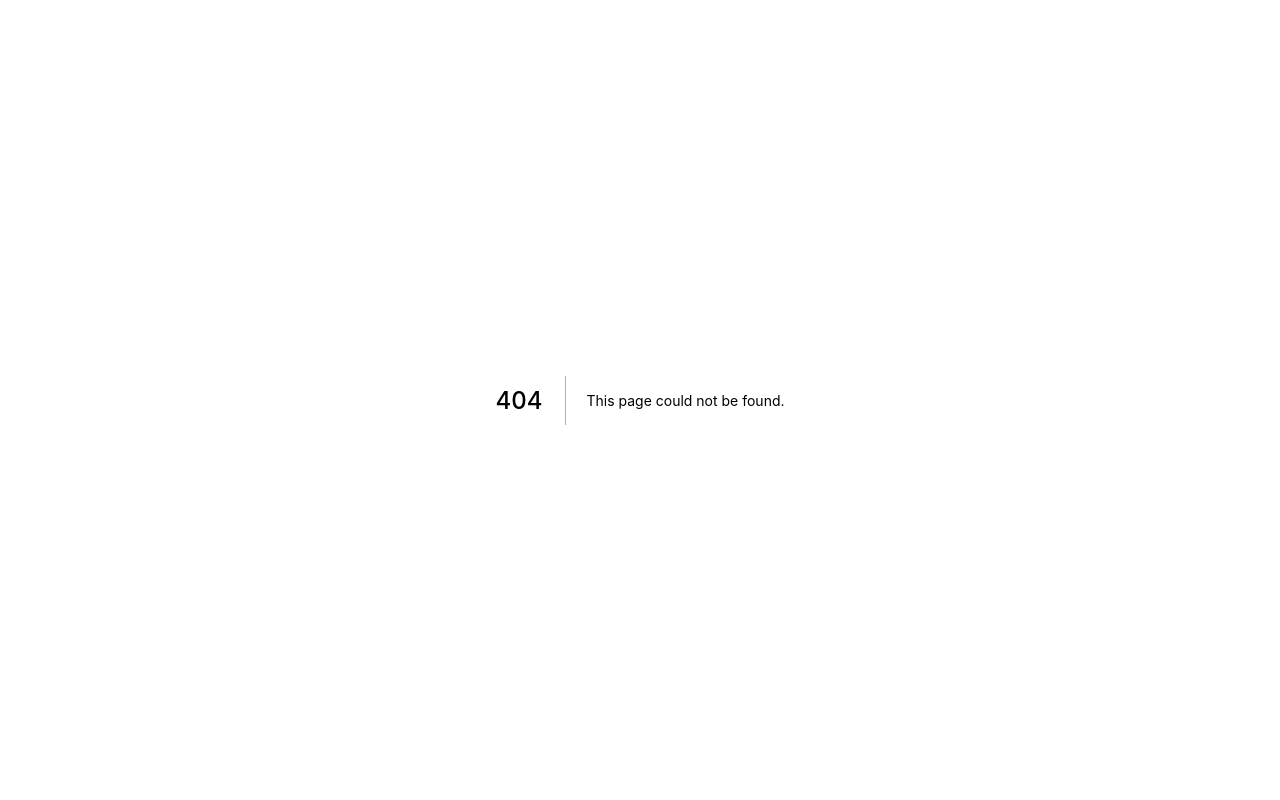
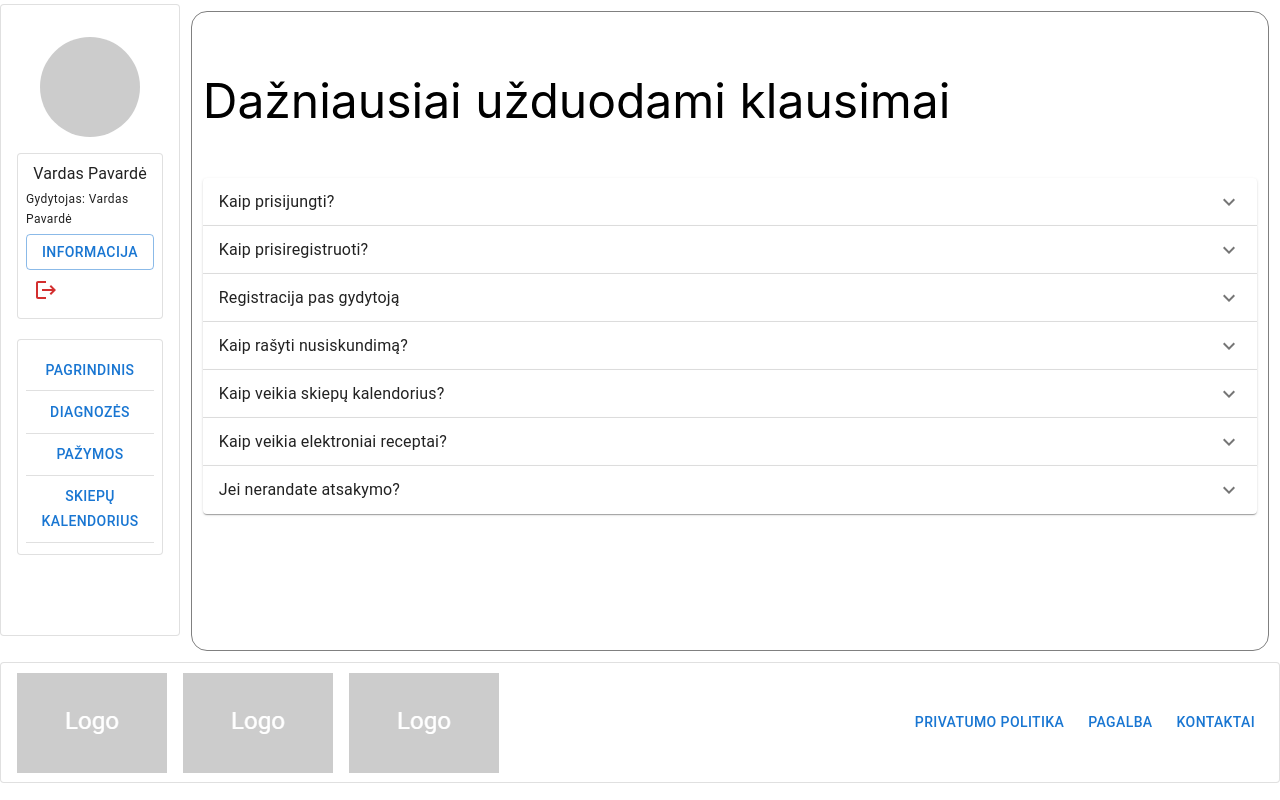
Before and after one commit to Cheezco/Max, a Next.js app: page /help in a window 1280 px wide. Before the commit this address had no page. Built offline with nearby package versions, Linux system fonts and the light colour scheme.

Commit message:
Pagalbos puslapis

```diff
--- /dev/null
+++ b/pages/help.js
@@ -0,0 +1,141 @@
+//Press ctrl + s to save everytime
+import Layout from "../components/layout/main/Layout";
+import { Box, Divider, List } from "@mui/material";
+import styles from "../styles/pages/helpPage/help.module.css";
+import Accordion from '@mui/material/Accordion';
+import AccordionSummary from '@mui/material/AccordionSummary';
+import AccordionDetails from '@mui/material/AccordionDetails';
+import Typography from '@mui/material/Typography';
+import ExpandMoreIcon from '@mui/icons-material/ExpandMore';
+
+export default function Help() {
+  return (
+    <Layout>
+        <div className={styles.padding}>
+            <Box className={styles.container} >
+                <p className={styles.bigText}>Dažniausiai užduodami klausimai</p>
+
+                <Accordion>
+                    <AccordionSummary
+                        expandIcon={<ExpandMoreIcon />}
+                        aria-controls="panel1a-content"
+                        id="panel1a-header">
+                        <Typography>Kaip prisijungti?</Typography>
+                    </AccordionSummary>
+                    <AccordionDetails>
+                        <Typography>
+                            Norėdami prisijungti paspauskite mygtuką prisijungti ir jus busite perkelti
+                             į prisijungimo puslapį. Šiame puslapyje iveskite savo prisijungimo duomenis
+                             kurie yra: prisijungimo vardas ir slaptažodis. Jei neturite paskyros prašome
+                             susikurti sekdami žingsnius kurie yra aprašyti kaip prisiregistruoti.
+                        </Typography>
+                    </AccordionDetails>
+                </Accordion>
+
+                <Accordion>
+                    <AccordionSummary
+                        expandIcon={<ExpandMoreIcon />}
+                        aria-controls="panel1a-content"
+                        id="panel1a-header">
+                        <Typography>Kaip prisiregistruoti?</Typography>
+                    </AccordionSummary>
+                    <AccordionDetails>
+                        <Typography>
+                            Norėdami prisiregistruoti spauskite mygtuka registracija ir jus busite
+                            perkelti į registracijos puslapi kuriame reikės įvesti tokius duomenis:
+                            Prisijungimo vardas, Vardas, Pavardė, Slaptažodis, Ligoninę, Gydytojas,
+                            Elektronins paštas, Asmens kodas.
+                        </Typography>
+                    </AccordionDetails>
+                </Accordion>
+
+                <Accordion>
+                    <AccordionSummary
+                        expandIcon={<ExpandMoreIcon />}
+                        aria-controls="panel1a-content"
+                        id="panel1a-header">
+                        <Typography>Registracija pas gydytoją</Typography>
+                    </AccordionSummary>
+                    <AccordionDetails>
+                        <Typography>
+                            Norėdami registruotis pas gydytoją nueikite į pagrindinį puslapi ten pamatysite
+                            skilti registracija. Paspaude ant jos busite perkelti į puslapi kuriame galėsite
+                            prisiregistruoti pas gydytoją pasirinkę ligoninę, gydytoją ir laika, o kabinėtas
+                            bus paskirstas automatiškai. Atsiminkite, kad jei nerandate norimo gydytojo ligoninėje
+                            pasirinktu laiku tai jis tikriausiai nedirba tuo laiku arba toj ligoninej.
+                        </Typography>
+                    </AccordionDetails>
+                </Accordion>
+
+                <Accordion>
+                    <AccordionSummary
+                        expandIcon={<ExpandMoreIcon />}
+                        aria-controls="panel1a-content"
+                        id="panel1a-header">
+                        <Typography>Kaip rašyti nusiskundimą?</Typography>
+                    </AccordionSummary>
+                    <AccordionDetails>
+                        <Typography>
+                            Nuėje į nusiskundimų puslapi parašykite vardą ir elektroninį paštą, kad galėtumem
+                            su jumis susisiekti. Kai ši veiksma padarėte rašykite į NUSISKUNDIMAS lauka savo
+                            nusiskundimą apie svetaine ar gydytojus ar ligoninę.
+                        </Typography>
+                    </AccordionDetails>
+                </Accordion>
+
+                <Accordion>
+                    <AccordionSummary
+                        expandIcon={<ExpandMoreIcon />}
+                        aria-controls="panel1a-content"
+                        id="panel1a-header">
+                        <Typography>Kaip veikia skiepų kalendorius?</Typography>
+                    </AccordionSummary>
+                    <AccordionDetails>
+                        <Typography>
+                            Skiepu kalendorius veikia taip, kad artimiausias skiepas arba naujausias
+                            skiepas bus rodomas viršuje kuo žemiau slinksite tuo senesnius skiepus matysite.
+                        </Typography>
+                    </AccordionDetails>
+                </Accordion>
+
+                <Accordion>
+                    <AccordionSummary
+                        expandIcon={<ExpandMoreIcon />}
+                        aria-controls="panel1a-content"
+                        id="panel1a-header">
+                        <Typography>Kaip veikia elektroniai receptai?</Typography>
+                    </AccordionSummary>
+                    <AccordionDetails>
+                        <Typography>
+                            Elektroniniai receptai veikia šitaip: paspaude ant elektroninio
+                            receptai jus busite nukreiptas į kitą puslapi kuriame galėsite matyti
+                            elektroninio recepto informaciją ir taip pat bus mygtukas atsisiusti
+                            paspaudus ši mygtuka jums atsius recepta kuri turite atsispausdinti ir
+                            pateikti vaistininkei pagal kuri jums bus duoti vaistai.
+                        </Typography>
+                    </AccordionDetails>
+                </Accordion>
+
+                <Accordion>
+                    <AccordionSummary
+                        expandIcon={<ExpandMoreIcon />}
+                        aria-controls="panel1a-content"
+                        id="panel1a-header">
+                        <Typography>Jei nerandate atsakymo?</Typography>
+                    </AccordionSummary>
+                    <AccordionDetails>
+                        <Typography>
+                            Jei nerandate atsakymo susisiekite su musu klientų aptarnavimo
+                            centro paštu maxSveikataKlientai@maxSveikata.lt
+                        </Typography>
+                    </AccordionDetails>
+                </Accordion>
+
+
+            </Box>
+        </div>
+    </Layout>
+  );
+
+
+}
--- /dev/null
+++ b/styles/pages/helpPage/help.module.css
@@ -0,0 +1,23 @@
+.container {
+    color: black;
+    border-radius: 1em;
+    border: 0.01em solid grey;
+    display: table;
+    padding: 1%;
+    width: 100%;
+    height: 95%;
+    min-height: 640px;
+    min-width: 1000px;
+    max-width: 1900px;
+
+  }
+.padding {
+    padding: 1%;
+    border: 1px white;
+    display: flex;
+    width: 100%;
+    height: 100%;
+  }
+  .bigText {
+    font-size: 3em;
+}
```
